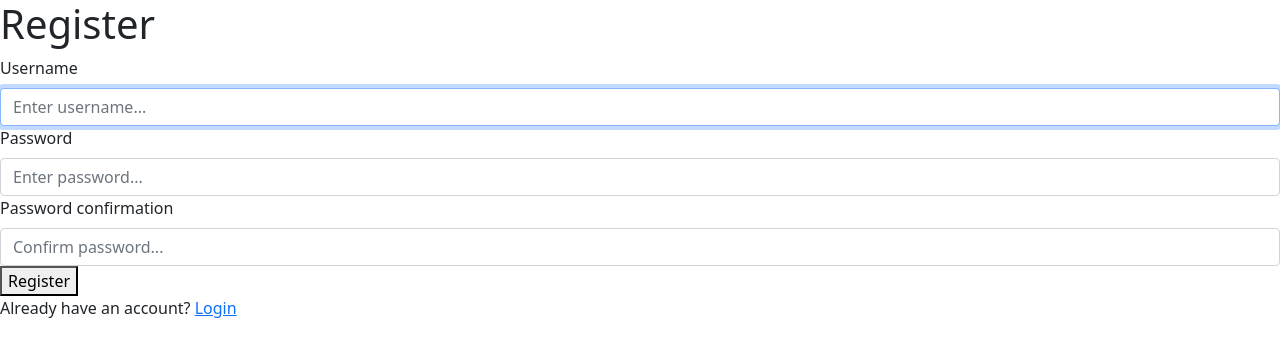
After one commit to Zero722/FYP, a Django app: page /register/ in a window 1280 px wide. The commit adds this page. Shown: the top 357 px of the page. Run offline with Django 3.2, Linux system fonts and the light colour scheme.

Commit message:
login/register page created... not working

```diff
--- /dev/null
+++ b/ecommerce/store/forms.py
@@ -0,0 +1,18 @@
+from django.forms import ModelForm
+from django.contrib.auth.models import User
+from django.contrib.auth.forms import UserCreationForm
+
+
+class CustomUserCreationForm(UserCreationForm):
+    class Meta:
+        model = User
+        fields = ['username', 'password1', 'password2']
+
+    def __init__(self, *args, **kwargs):
+        super(CustomUserCreationForm, self).__init__(*args, **kwargs)
+        self.fields['username'].widget.attrs.update(
+            {'class': 'form-control', 'placeholder': 'Enter username...'})
+        self.fields['password1'].widget.attrs.update(
+            {'class': 'form-control', 'placeholder': 'Enter password...'})
+        self.fields['password2'].widget.attrs.update(
+            {'class': 'form-control', 'placeholder': 'Confirm password...'})
--- /dev/null
+++ b/ecommerce/store/templates/store/login_register.html
@@ -0,0 +1,47 @@
+<!DOCTYPE html>
+<html lang="en">
+<head>
+    <meta charset="UTF-8">
+    <meta http-equiv="X-UA-Compatible" content="IE=edge">
+    <meta name="viewport" content="width=device-width, initial-scale=1.0">
+    <title>Login/Register</title>
+    <link href="https://cdn.jsdelivr.net/npm/bootstrap@5.0.1/dist/css/bootstrap.min.css" rel="stylesheet"
+        integrity="sha384-+0n0xVW2eSR5OomGNYDnhzAbDsOXxcvSN1TPprVMTNDbiYZCxYbOOl7+AMvyTG2x" crossorigin="anonymous">
+</head>
+<body>
+    {% if page == 'login' %}
+    <form method='post' class="form">
+        {% csrf_token %}
+        <h1>Login</h1>
+        <div>
+            <label class="form-label">Username</label>
+            <input type="text" name="username" class="form-control">
+        </div>
+        <div>
+            <label class="form-label">Password</label>
+            <input type="password" name="password" class="form-control">
+        </div>
+
+        <button type="submit">Login</button>
+        <p>Don't have an account? <a href="{% url 'register' %}">Register</a></p>
+    </form>
+
+    {% elif page == 'register' %}
+    <form method='post' class="form">
+
+        <h1>Register</h1>
+        {% csrf_token %}
+        {% for field in form %}
+        <div>
+            <label class="form-label">{{field.label}}</label>
+            <!-- IF YOU WANT TO CHANGE CLASS OR ID, CHANGE IT FROM forms.py FILE -->
+            {{field}}
+        </div>
+        {% endfor %}
+
+        <button type="submit">Register</button>
+        <p>Already have an account? <a href="{% url 'login' %}">Login</a></p>
+    </form>
+    {% endif %}
+</body>
+</html>
--- a/ecommerce/store/templates/store/store.html
+++ b/ecommerce/store/templates/store/store.html
@@ -1,6 +1,9 @@
 {% extends 'store/header.html' %}
 {% load static %}
 {% block content %}
+	{% if request.user.is_authenticated %}
+		<p>Hello {{request.user}}</p>
+	{% endif %}
 	<div class="container py-5">
 		<div class="row">
 			{% for product in products %}
--- a/ecommerce/store/urls.py
+++ b/ecommerce/store/urls.py
@@ -3,12 +3,15 @@ from . import views
 from .views import SearchResultsView
 
 urlpatterns = [
-    path('search', SearchResultsView.as_view(), name='search_results'),
-    path('get-products/',views.get_products, name='getproducts'),
     path('', views.store, name="store"),
     path('cart/', views.cart, name="cart"),
     path('checkout/', views.checkout, name="checkout"),
     path('product/<int:product_id>/', views.details, name='details'),
+    path('search', SearchResultsView.as_view(), name='search_results'),
+    path('get-products/',views.get_products, name='getproducts'),
+    path('login/', views.loginUser, name="login"),
+    path('logout/', views.logoutUser, name="logout"),
+    path('register/', views.registerUser, name="register"),
 
     path('update_item/', views.updateItem, name="update_item"),
     path('process_order/', views.processOrder, name="process_order"),
--- a/ecommerce/store/views.py
+++ b/ecommerce/store/views.py
@@ -1,7 +1,11 @@
-from django.shortcuts import render
+from django.shortcuts import render, redirect
 from django.http import JsonResponse, Http404
 from django.views.generic import ListView
 from django.db.models import Q
+from django.contrib.auth import authenticate, login, logout
+from .forms import CustomUserCreationForm
+from django.contrib.auth.decorators import login_required
+
 import json
 import datetime
 
@@ -9,6 +13,46 @@ from .models import *
 from .utils import cookieCart, cartData, guestOrder
 
 # Create your views here.
+def loginUser(request):
+    page = 'login'
+    if request.method == 'POST':
+        username = request.POST['username']
+        password = request.POST['password']
+
+        user = authenticate(request, username=username, password=password)
+        if user is not None:
+            login(request, user)
+            return redirect('store')
+
+    return render(request, 'store/login_register.html', {'page':page})
+
+
+def logoutUser(request):
+    logout(request)
+    return redirect('login')
+
+
+def registerUser(request):
+    page = 'register'
+    form = CustomUserCreationForm()
+
+    if request.method == 'POST':
+        form = CustomUserCreationForm(request.POST)
+        if form.is_valid():
+            user = form.save(commit=False)
+            user.save()
+
+            if user is not None:
+                login(request, user)
+                return redirect('store')
+
+
+
+    context = {'form':form, 'page':page}
+    return render(request, 'store/login_register.html', context)
+
+
+
 
 def store(request):
 
@@ -18,7 +62,6 @@ def store(request):
     return render(request, 'store/store.html', context)
 
 def details(request, product_id):
-
     try:
         productId = Product.objects.get(pk=product_id)
     except:
@@ -58,6 +101,7 @@ def get_products(request):
         "payload" : payload
     })
 
+# @login_required(login_url='login')
 def cart(request):
 
     data = cartData(request)
@@ -68,7 +112,7 @@ def cart(request):
     context = {'items':items, 'order':order, 'cartItems': cartItems}
     return render(request, 'store/cart.html', context)
 
-
+# @login_required(login_url='login')
 def checkout(request):
 
     data = cartData(request)
@@ -92,6 +136,7 @@ class SearchResultsView(ListView):
 
         return products
 
+# @login_required(login_url='login')
 def updateItem(request):
     data = json.loads(request.body)
     productId = data['productId']
```
Also changed, not shown: ecommerce/store/templates/store/header.html (+6 -2 lines), ecommerce/db.sqlite3.
